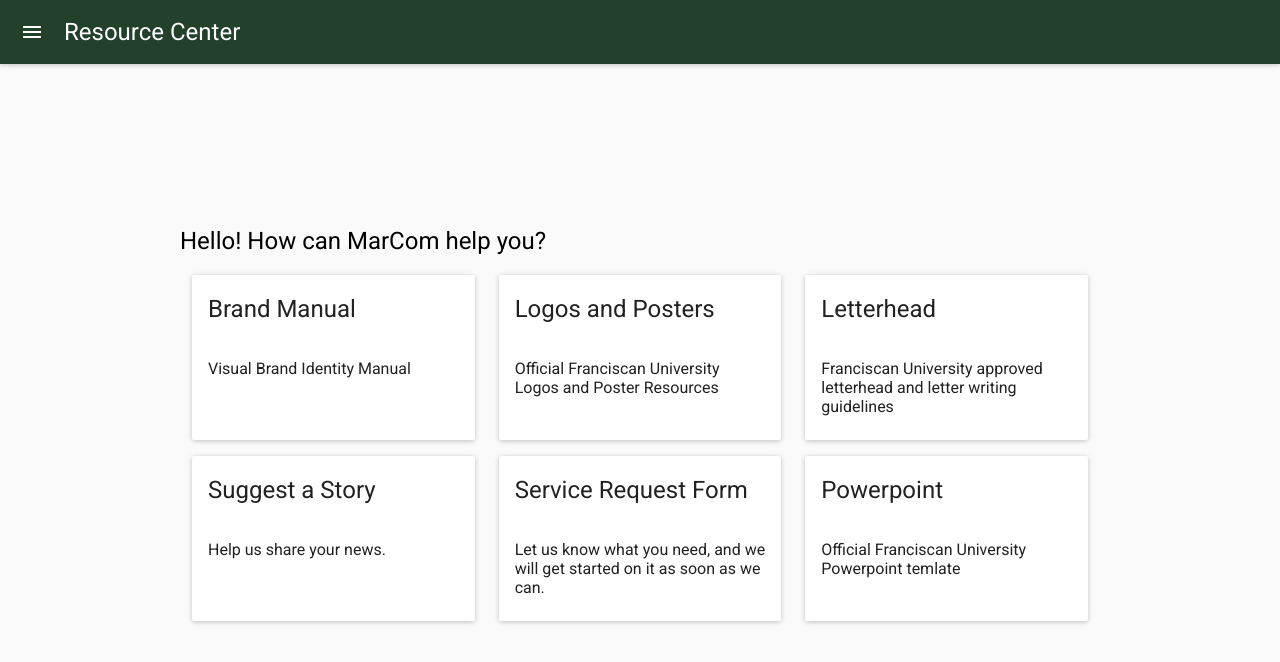
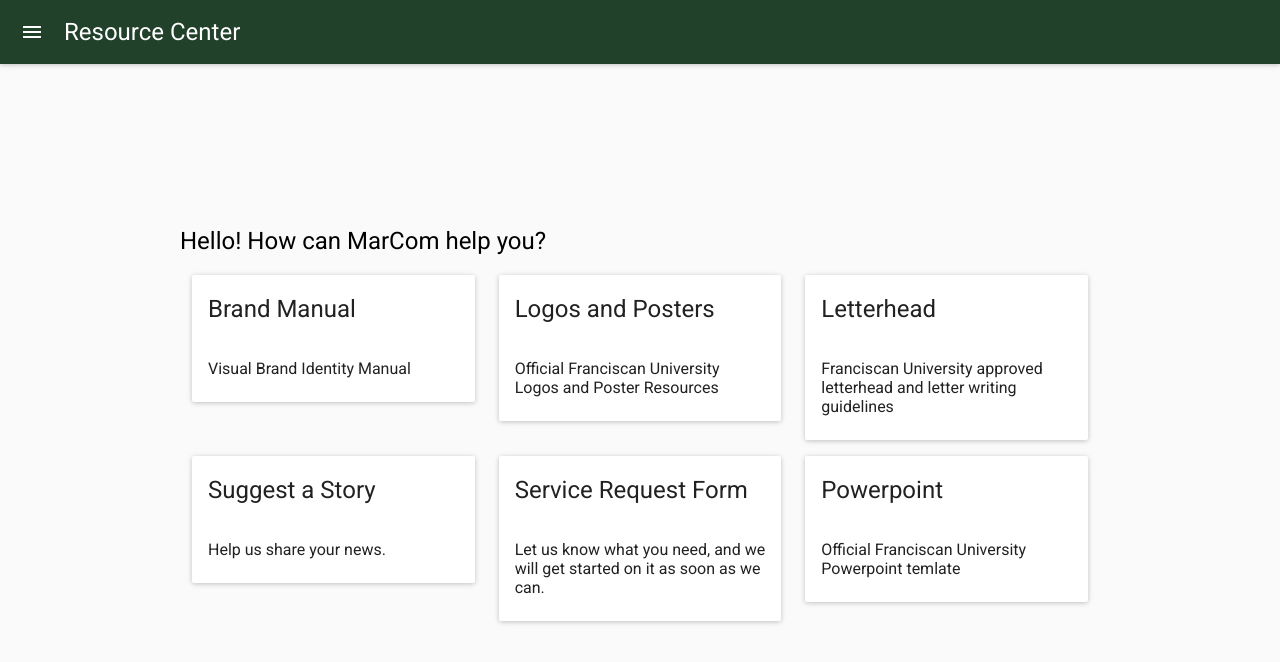
Before and after one commit to fus-marcom/resource-center, a React (Create React App) app: page / in a window 1280 px wide. Shown: the top 662 px of the page. Built offline with nearby package versions, Linux system fonts and the light colour scheme; what react-tap-event-plugin would draw is missing.

Commit message:
home.css was messing up the layout in serviceRequest, created serviceRequest.scss to fix it

```diff
--- /dev/null
+++ b/src/styles/serviceRequest.scss
@@ -0,0 +1,13 @@
+.col {
+    display: block;
+    margin-bottom: 16px;
+
+    >div {
+      display: flex;
+      flex-direction: column;
+      flex-grow: 1;
+    }
+}
+#planning-guide-checkbox {
+  padding-top: 15px;
+}
--- a/src/views/ServiceRequest.js
+++ b/src/views/ServiceRequest.js
@@ -7,6 +7,7 @@ import Dialog from 'material-ui/Dialog'
 import FlatButton from 'material-ui/FlatButton'
 import { Link } from 'react-router-dom'
 import '../styles/inputFile.css'
+import '../styles/serviceRequest.css'
 
 const PORT = process.env.UPLOADS_PORT || 9000
 const HOST = process.env.UPLOADS_HOST || window.location.host.split(':')[0]
```
